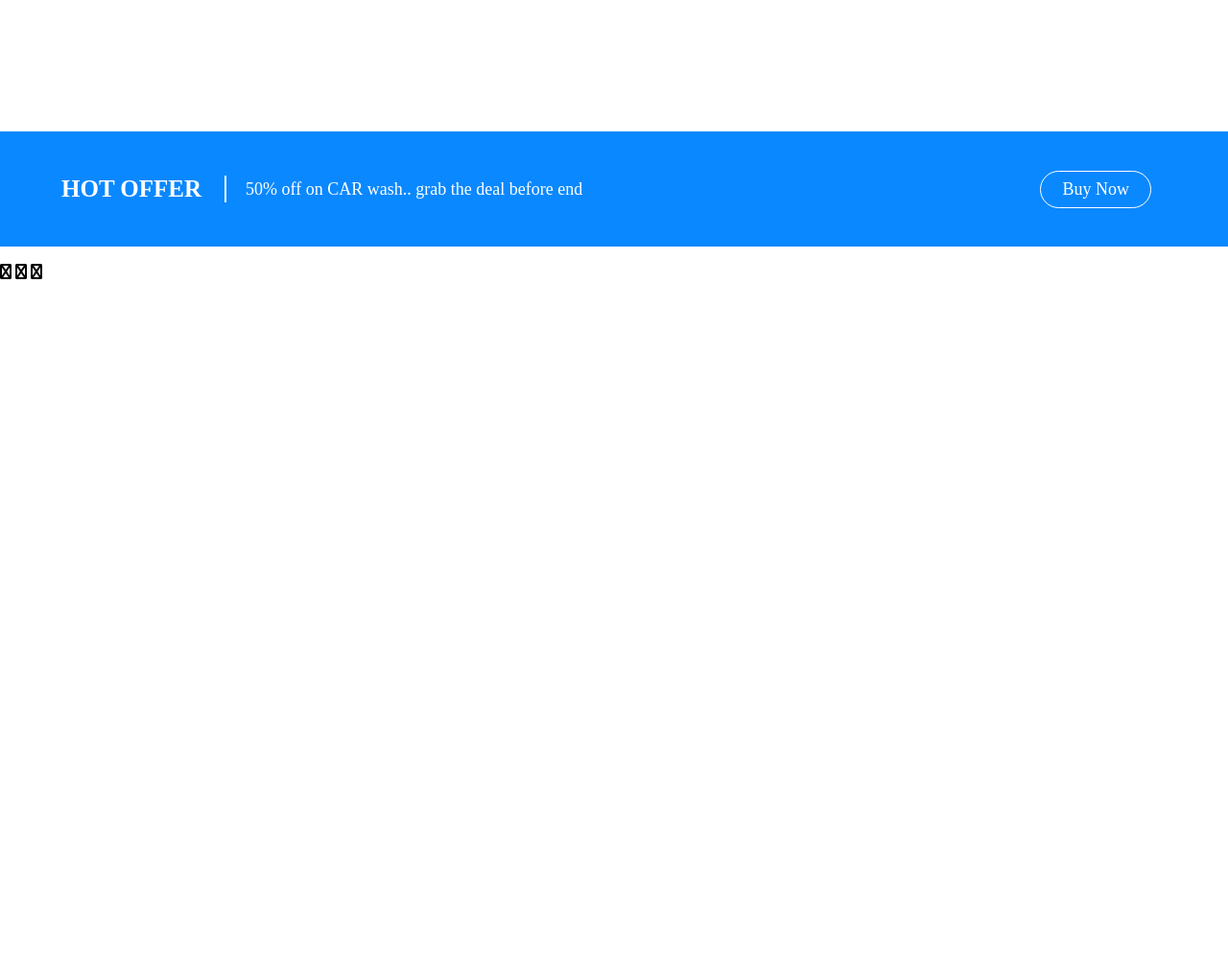
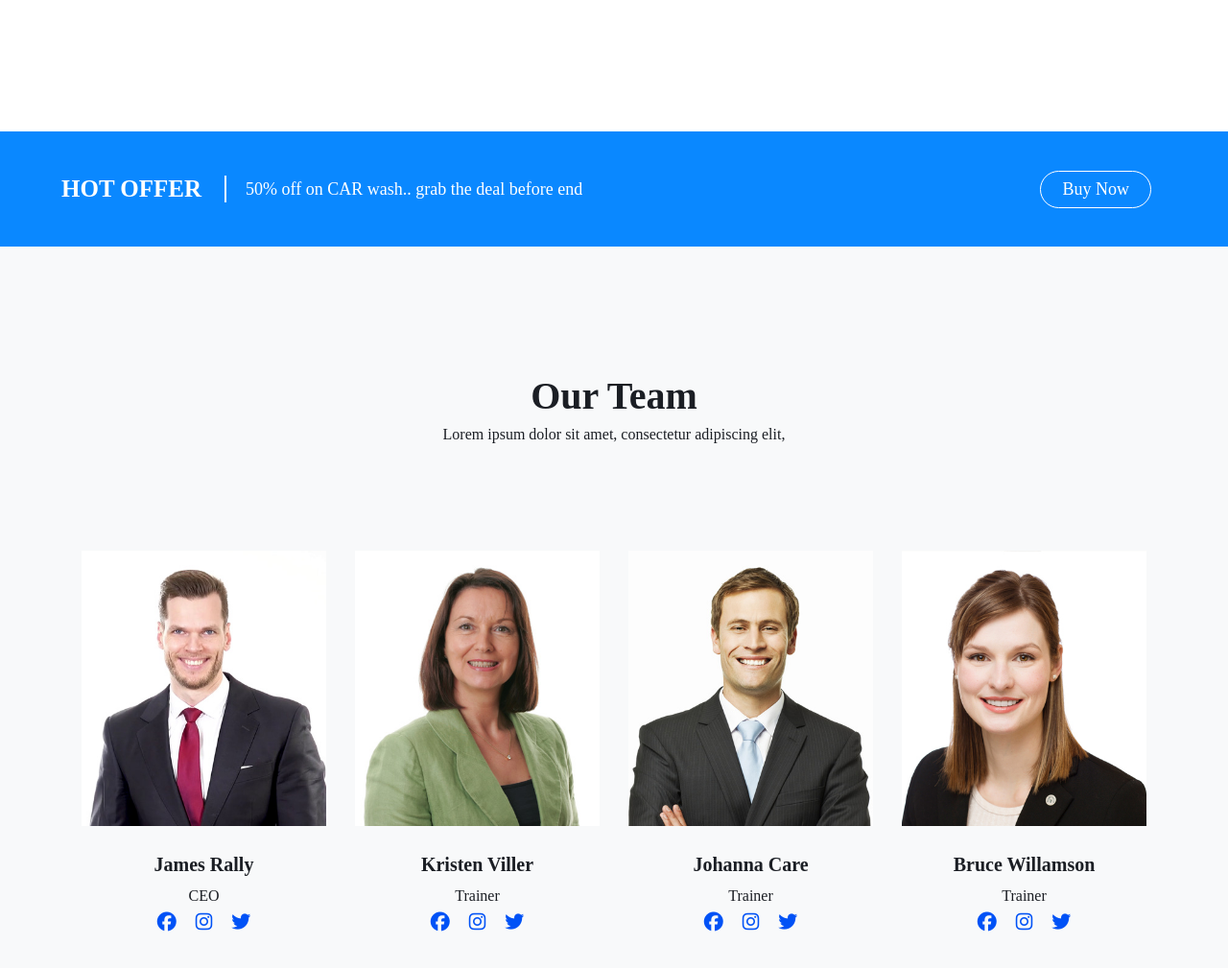
Before and after one commit to SudiptoSarkar123/copy_web2, a plain HTML site: page index.html in a window 1280 px wide. Shown: the part 4291-5300 px from the top of the page at 96% size. Before the commit the page ends 4584 px from the top, so only its background shows below. Drawn offline with Linux system fonts and the light colour scheme.

Commit message:
Create and style section 8

```diff
--- a/index.html
+++ b/index.html
@@ -197,18 +197,61 @@
 
  <div class="section8">
     <div class="text-content">
-        <h1></h1>
-        <p></p>
+        <h1>Our Team</h1>
+        <p>Lorem ipsum dolor sit amet, consectetur adipiscing elit,</p>
     </div>
     <div class="cards">
         <div class="card">
-            <img src="" alt="">
-            <h1></h1>
-            <p></p>
-            <i class="fa fa-facebook"></i>
-            <i class="fa fa-instagram"></i>
-            <i class="fa fa-twitter"></i>
+            <img src="images/per1.jpg" alt="">
+            <div class="card-text">
+                <h1>James Rally</h1>
+            <p>CEO</p>
+            <div class="icons">
+                <i class="fa-brands fa-facebook"></i>
+                <i class="fa-brands fa-instagram"></i>
+                <i class="fa-brands fa-twitter"></i>
+            </div>
+            </div>
+        </div>
 
+        <div class="card">
+            <img src="images/per2.jpg" alt="">
+            <div class="card-text">
+                <h1>Kristen Viller</h1>
+            <p>Trainer</p>
+            <div class="icons">
+                <i class="fa-brands fa-facebook"></i>
+                <i class="fa-brands fa-instagram"></i>
+                <i class="fa-brands fa-twitter"></i>
+            </div>
+            </div>
+        </div>
+
+        <div class="card">
+            <img src="images/per3.jpg" alt="">
+            <div class="card-text">
+                <h1>Johanna Care</h1>
+            <p>Trainer</p>
+
+            <div class="icons">
+                <i class="fa-brands fa-facebook"></i>
+                <i class="fa-brands fa-instagram"></i>
+                <i class="fa-brands fa-twitter"></i>
+            </div>
+            </div>
+        </div>
+
+        <div class="card">
+            <img src="images/per4.jpg" alt="">
+            <div class="card-text">
+                <h1>Bruce Willamson</h1>
+            <p>Trainer</p>
+            <div class="icons">
+                <i class="fa-brands fa-facebook"></i>
+                <i class="fa-brands fa-instagram"></i>
+                <i class="fa-brands fa-twitter"></i>
+            </div>
+            </div>
         </div>
     </div>
  </div>
--- a/style.css
+++ b/style.css
@@ -392,3 +392,71 @@
     border: 1px solid white;
     border-radius: 30px;
 }
+
+
+
+/* +++++++++++++++++++++ Section 8 +++++++++++++++++++++++ */
+.section8{
+    background-color: #F8F9FA;
+    display: flex;
+    align-items: center;
+    flex-direction: column;
+    color: #1B1E24;
+    padding: 132px 0px;
+}
+.section8 .text-content{
+    text-align: center;
+    margin:0px 15px 48px;
+    padding: 0px 0px 48px;
+}
+.section8 .text-content h1{
+    font-size: 40px;
+    margin: 0px 0px 8px ;
+}
+.section8 .text-content p{
+    font-size: 16px;
+    margin: 0px 0px 16px;
+}
+
+.section8 .cards{
+    display: flex;
+    justify-content: space-between;
+    gap: 0px;
+}
+
+.section8 .cards .card{
+    width: 285px;
+    padding: 0px 15px;
+    margin: 0px 0px 48px;
+    display: flex;
+    flex-direction: column;
+    gap: 5px;
+    text-align: center;
+
+}
+.section8 .cards .card img{
+    width: 100%;
+    object-fit: cover;
+}
+
+.section8 .cards .card .card-text{
+    padding: 24px;
+    display: flex;
+    flex-direction: column;
+    gap: 8px;
+}
+.section8 .cards .card .card-text h1{
+    font-size: 20px;
+    padding: 0px 0px 4px ;
+}
+
+.card-text .icons{
+    display: flex;
+    align-items: center;
+    justify-content: center;
+    gap: 20px;
+}
+.card-text .icons i{
+    font-size: 20px;
+    color: #0052f6;
+}
```
Also changed, not shown: images/per1.jpg (added), images/per2.jpg (added), images/per3.jpg (added), images/per4.jpg (added).
